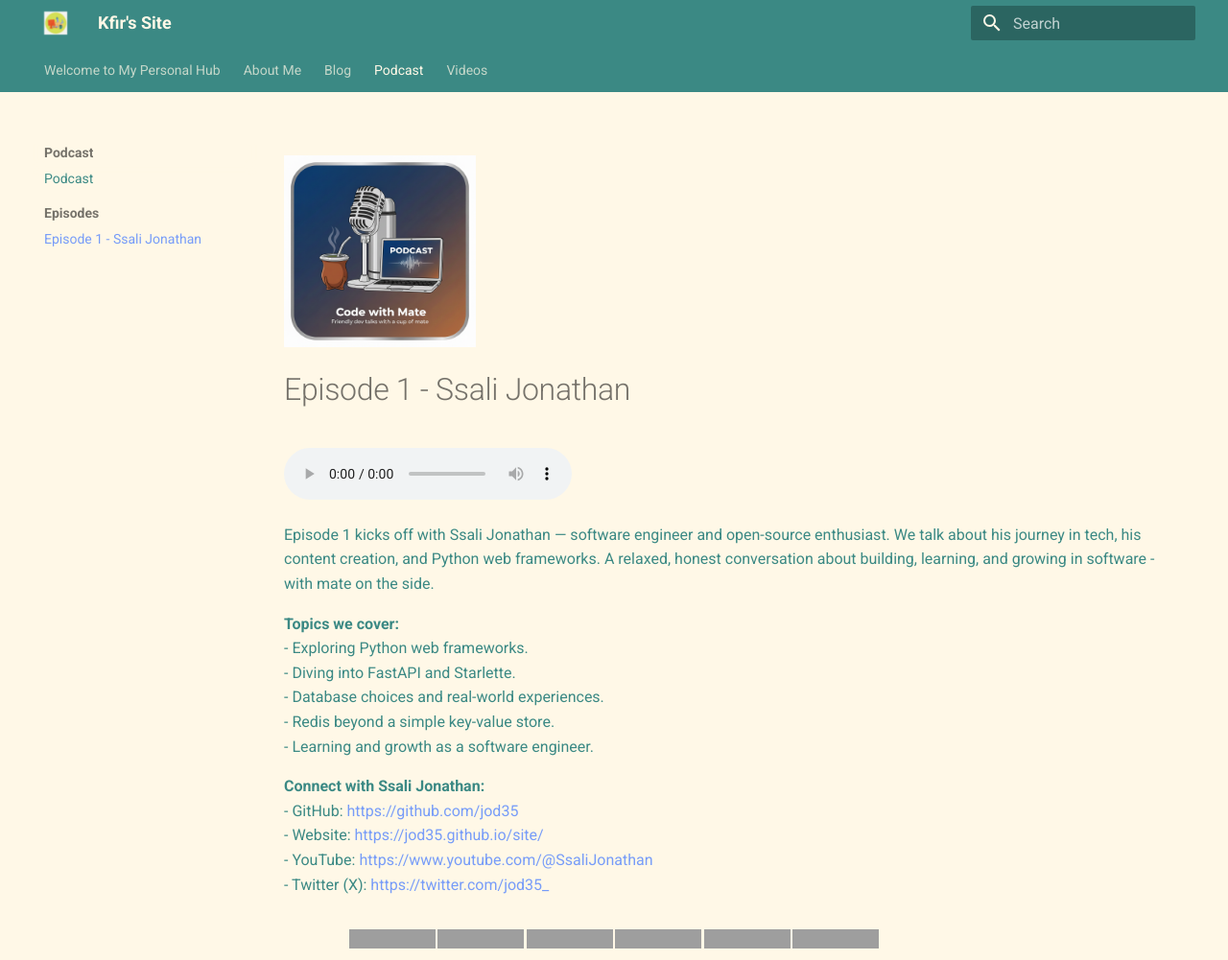
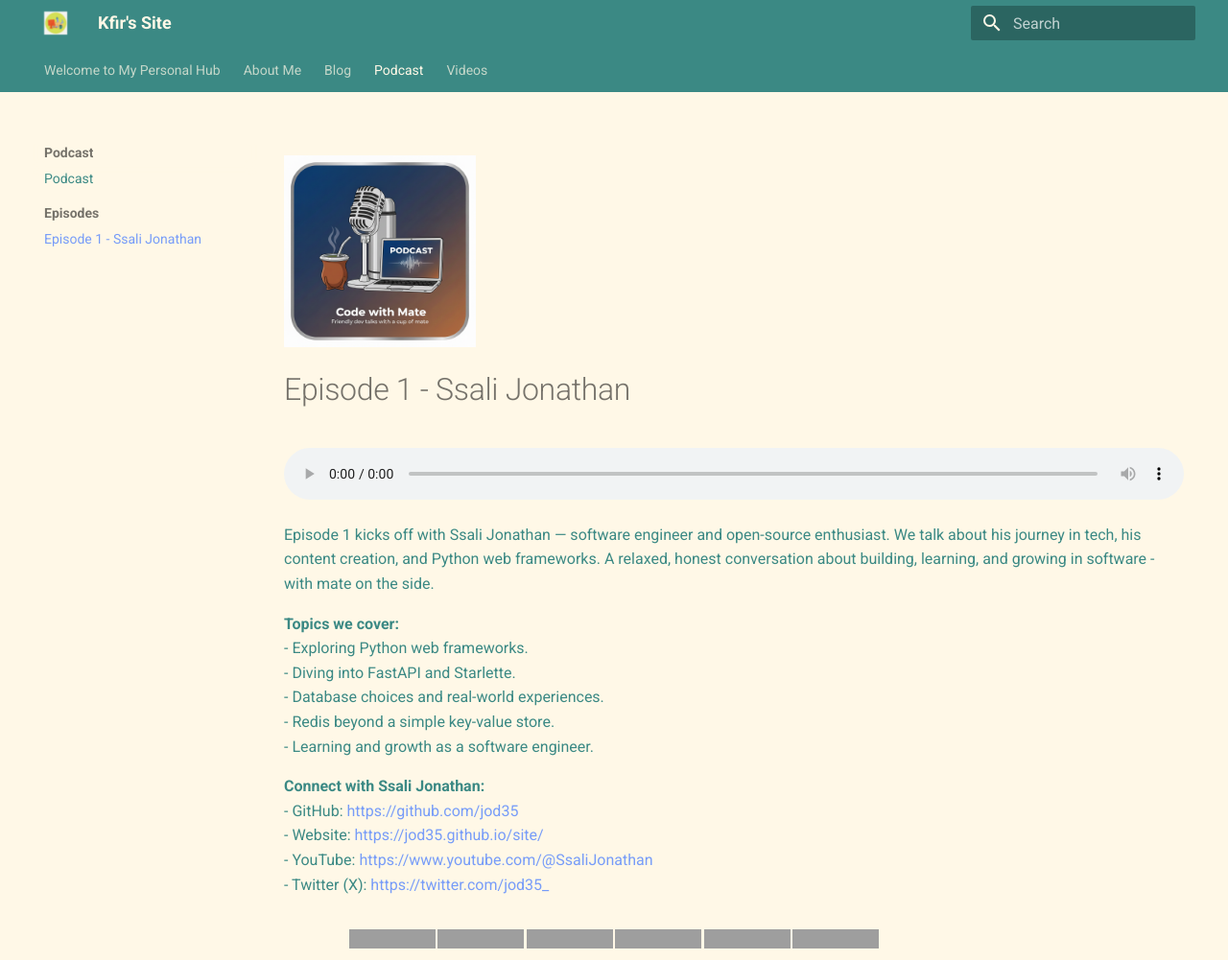
Before and after one commit to Kfir-G/kfir-g.github.io, an MkDocs documentation site: the page built from docs/podcast/episodes/episode1-jod35.md, in a window 1280 px wide and 1001 px high. Shown: the whole window at 96% size. Built offline with MkDocs 1.6.1 and Material for MkDocs 9.7.7, drawn with Linux system fonts in a browser that asks for light colours; grey boxes are pictures that could not be loaded.

Commit message:
Fix audio element markup and update source path for Episode 1

```diff
--- a/docs/podcast/episodes/episode1-jod35.md
+++ b/docs/podcast/episodes/episode1-jod35.md
@@ -9,10 +9,9 @@ audio: "podcast/audio-files/episode1-jod35.mp3"
 
 # Episode 1 - Ssali Jonathan
 
-<audio controls>
-  <source src="../audio-files/episode1-jod35.mp3" type="audio/mpeg">
-  Your browser does not support the audio element.
-</audio>
+<audio controls style="width: 100%;">
+  <source src="/podcast/audio-files/episode1-jod35.mp3" type="audio/mpeg">
+</audio controls style="width: 100%;">
 
 Episode 1 kicks off with Ssali Jonathan — software engineer and open-source enthusiast. We talk about his journey in tech, his content creation, and Python web frameworks. A relaxed, honest conversation about building, learning, and growing in software - with mate on the side.
 
```
